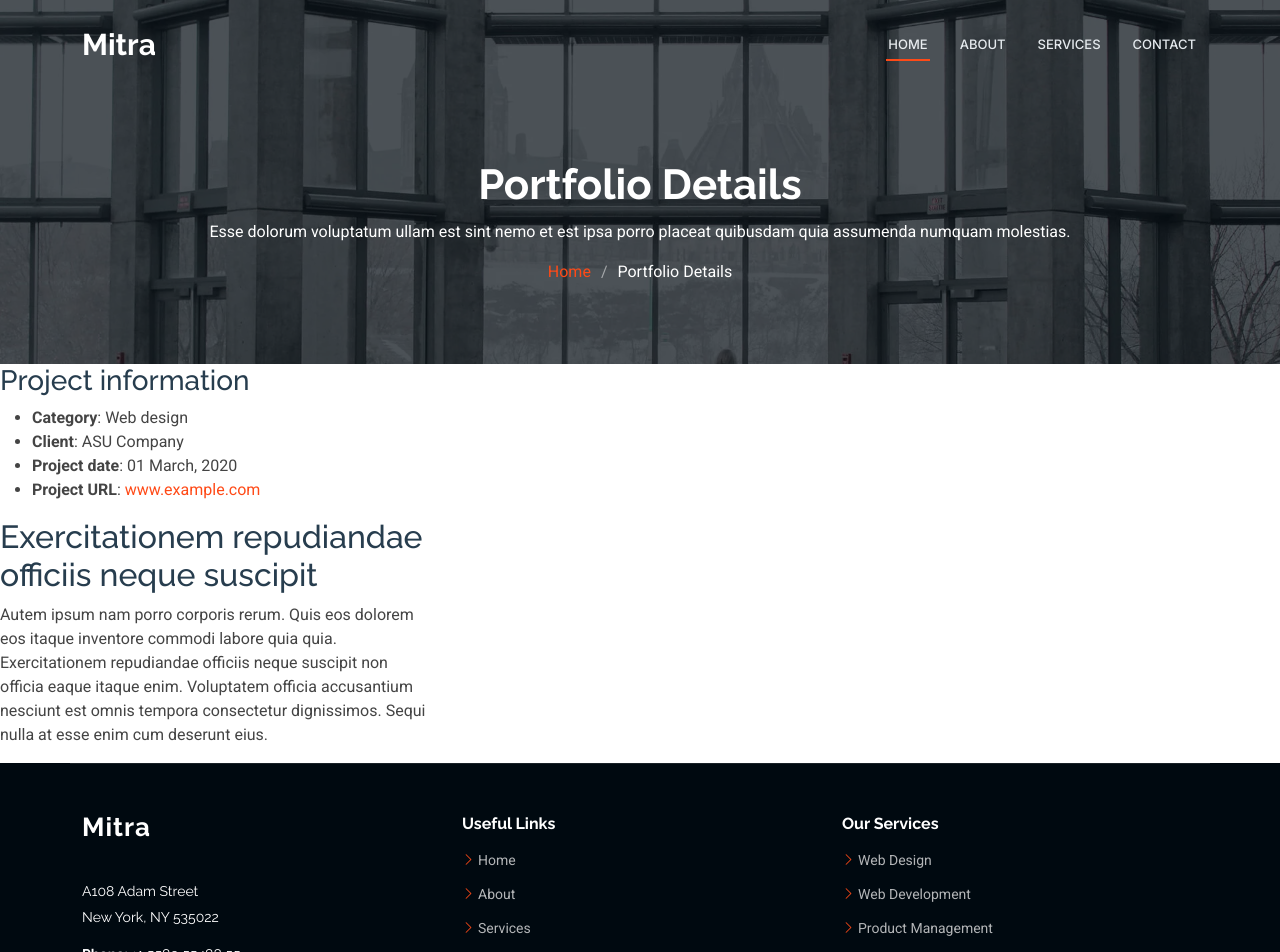
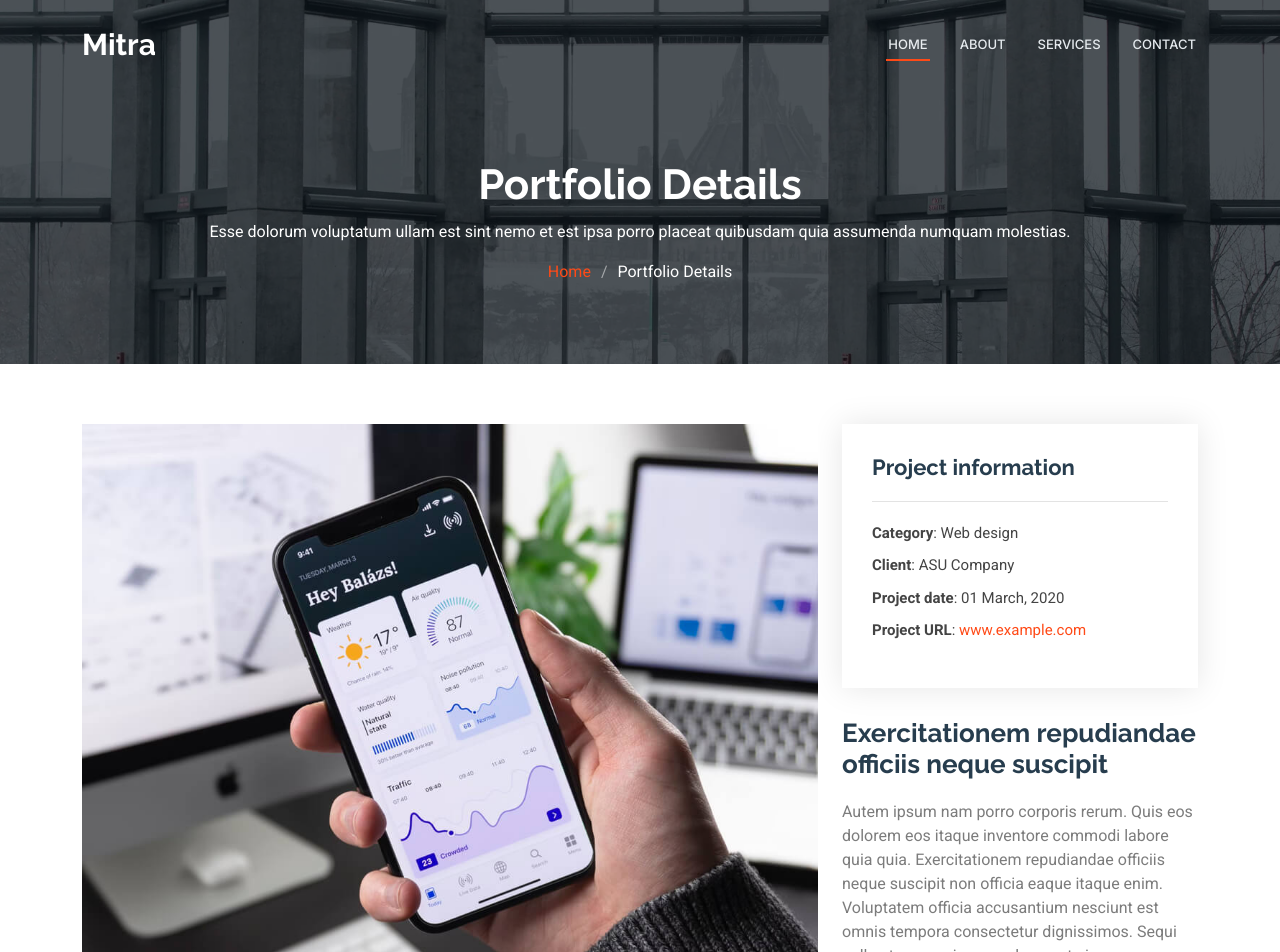
Before and after one commit to muhammadFathony/dewi-cp, a React (Vite) app: page /detail in a window 1280 px wide. Shown: the top 952 px of the page. Built offline with nearby package versions, Linux system fonts and the light colour scheme.

Commit message:
new update slide detail

```diff
--- /dev/null
+++ b/src/common/swiper/Swiper.jsx
@@ -0,0 +1,46 @@
+import { SwiperSlide, Swiper } from 'swiper/react'
+import { Pagination, Autoplay, } from 'swiper/modules';
+import 'swiper/css';
+import 'swiper/css/pagination';
+import Portofolio1 from "../../assets/img/portfolio/app-1.jpg"
+const Slider = ({ className, data, loading = true, img = true }) => {
+    const swiperConfig = {
+        loop: true,
+        speed: 600,
+        autoplay: {
+            delay: 5000,
+        },
+        slidesPerView: 'auto',
+        pagination: {
+            el: '.swiper-pagination',
+            type: 'bullets',
+            clickable: true,
+        },
+        modules: [Autoplay, Pagination]
+    };
+    const getBannerImageUrl = (domain, path, image) => {
+        const cleanPath = path.replace('./public/', '');
+        const imagePath = `${cleanPath}/${image}`;
+        return imagePath;
+    }
+    return (
+        <>
+            <Swiper className={className} {...swiperConfig}>
+                {
+                    data.length > 0 ? data.map((value, index) => (
+                        <SwiperSlide key={index}>
+                            {img ? (
+                                <img src={Portofolio1} alt=""></img>
+                            ) : (
+                                <div className="banner2-item" style={{ backgroundImage: `url()` }}></div>
+                            )
+                            }
+                        </SwiperSlide>
+                    )) : ''
+                }
+            </Swiper>
+        </>
+    )
+}
+
+export default Slider
--- a/src/pages/details/portofolio/index.jsx
+++ b/src/pages/details/portofolio/index.jsx
@@ -1,10 +1,21 @@
 import TitleDetail from "../../../components/title-detail"
+import SwiperDetail from "../../../common/swiper/Swiper"
 import ProjectInformation from "../../../components/project-information"
 const Component = () => {
-    return(
+    return (
         <>
             <TitleDetail />
-            <ProjectInformation />
+            <section id="portfolio-details" className="portfolio-details section">
+                <div className="container" data-aos="fade-up" data-aos-delay="100">
+                    <div className="row gy-4">
+                        <div className="col-lg-8">
+                            <SwiperDetail data={['1', '2', '3']} className="portfolio-details-slider" />
+                        </div>
+                        <ProjectInformation />
+                    </div>
+                </div>
+            </section>
+
         </>
     )
 }
```
